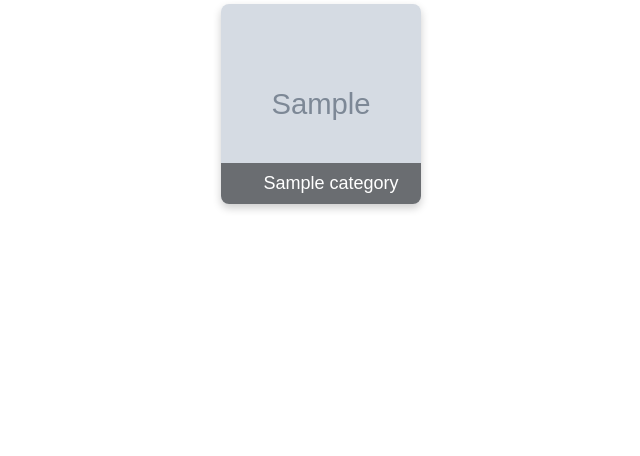
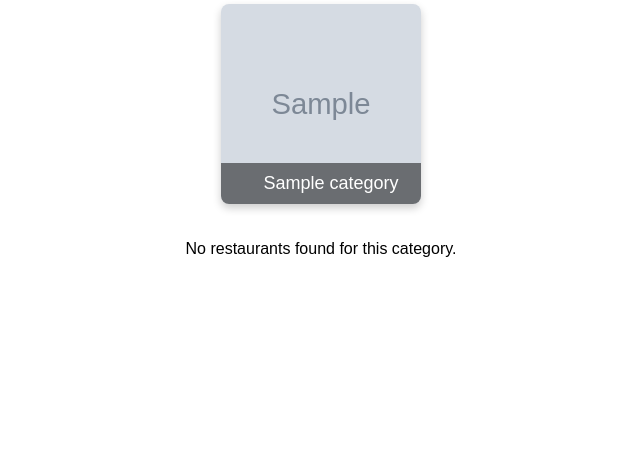
Before and after one commit to halbykevin/reservationsSystem, a PHP site: the page made by explore.php in a window 1280 px wide. Shown: the part 227-683 px from the top of the page, without its empty margins (319-959 px from the left). Run offline with PHP 8.4, Linux system fonts and the light colour scheme; data comes from the database, SQL or seed files in the repository; tables that the repository leaves empty or names only in its code hold one stand-in row (values such as "Sample post"); grey boxes marked "Sample" are stand-in pictures.

Commit message:
fixed the filtering

```diff
--- a/explore.php
+++ b/explore.php
@@ -323,13 +323,18 @@ if ($result->num_rows > 0) {
 </div>
 
 <div class="restaurant-container">
+    <?php if (!empty($restaurants)): ?>
         <?php foreach ($restaurants as $restaurant): ?>
             <div class="restaurant-box">
                 <img src="<?php echo htmlspecialchars($restaurant['logo']); ?>" alt="<?php echo htmlspecialchars($restaurant['name']); ?>">
                 <div class="restaurant-overlay"><?php echo htmlspecialchars($restaurant['name']); ?></div>
             </div>
         <?php endforeach; ?>
+    <?php else: ?>
+        <p>No restaurants found for this category.</p>
+    <?php endif; ?>
 </div>
+
 
 <script>
     document.addEventListener('DOMContentLoaded', function() {
@@ -367,7 +372,6 @@ if ($result->num_rows > 0) {
         });
     });
 });
-
 
     let currentRating = {};
 
```
Lines whose indentation alone changed are shown as unchanged.
